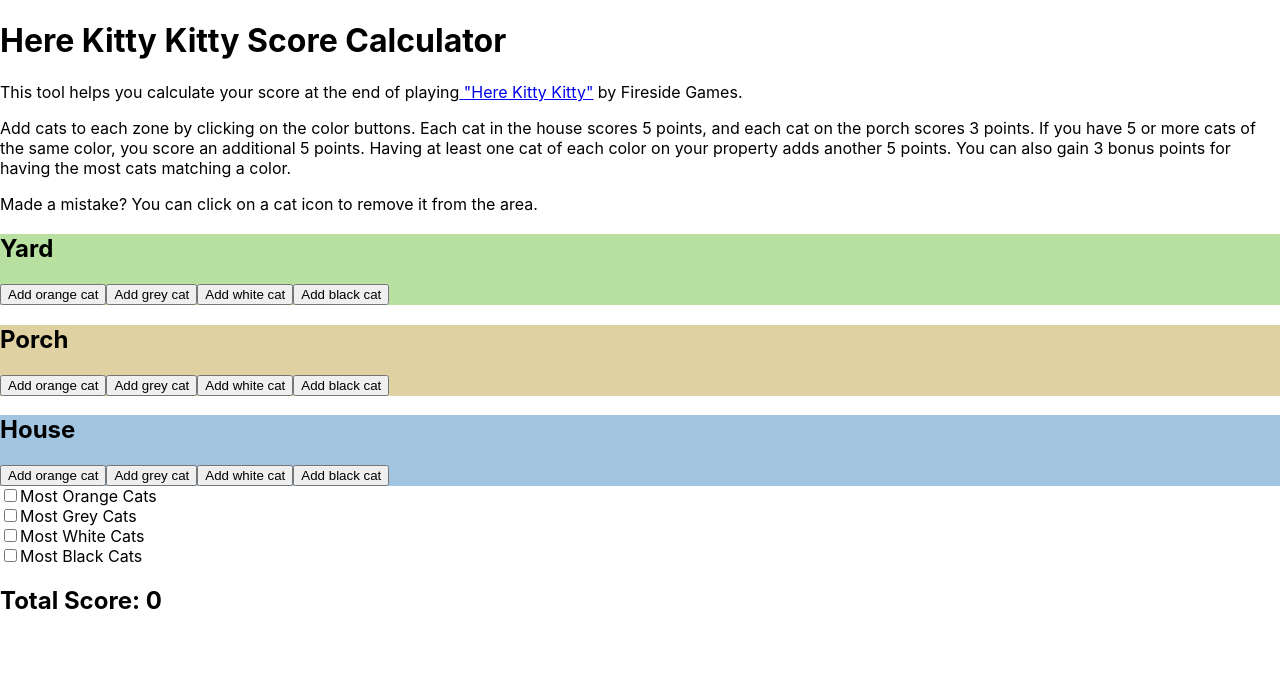
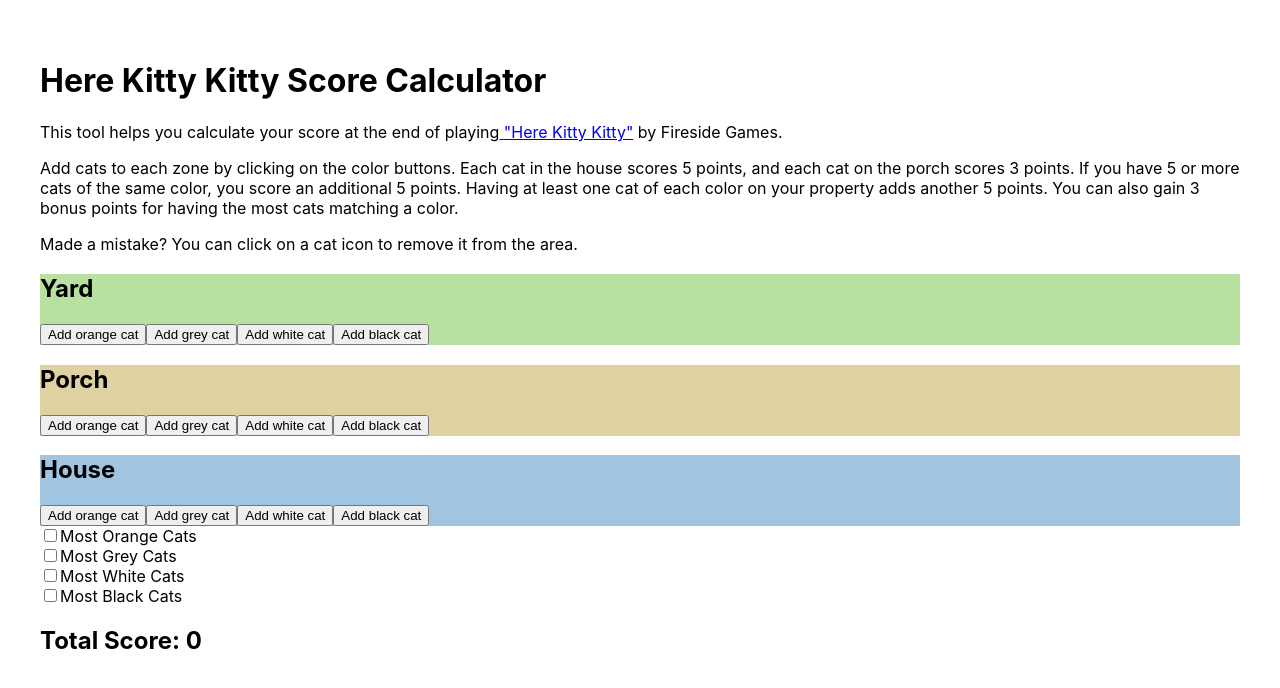
Before and after one commit to MERN-ing-the-midnight-oil/here-kitty-kitty-score-calculator, a React (Create React App) app: page / in a window 1280 px wide. Shown: the top 688 px of the page. Built offline with nearby package versions, Linux system fonts and the light colour scheme.

Commit message:
put margins on and padding

```diff
--- a/src/App.css
+++ b/src/App.css
@@ -29,3 +29,13 @@
 .zone.house {
   background-color: #a1c4e0; /* Darker blue */
 }
+
+
+.app {
+  padding: 20px; /* This adds a 20px padding around the inside of the .app container */
+}
+
+
+.app {
+  margin: 20px; /* This adds a 20px margin around the outside of the .app container */
+}
```
